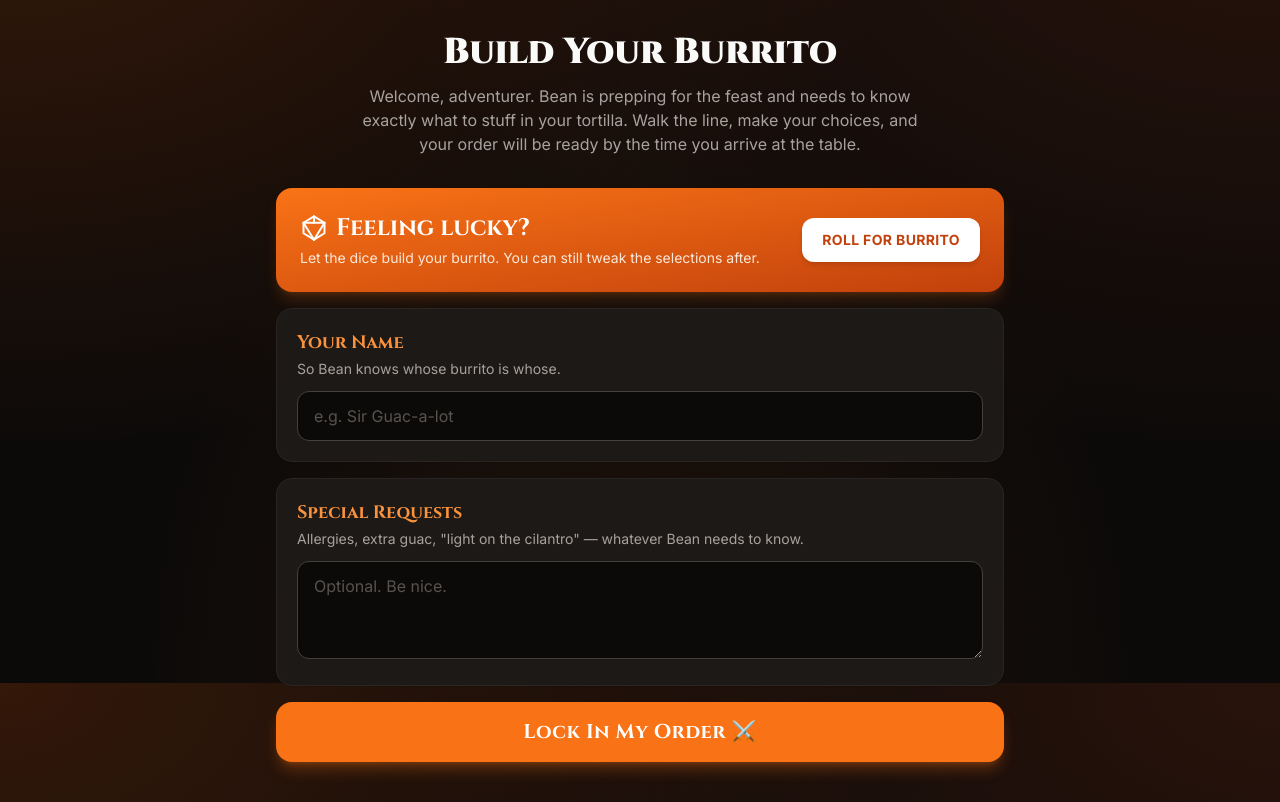
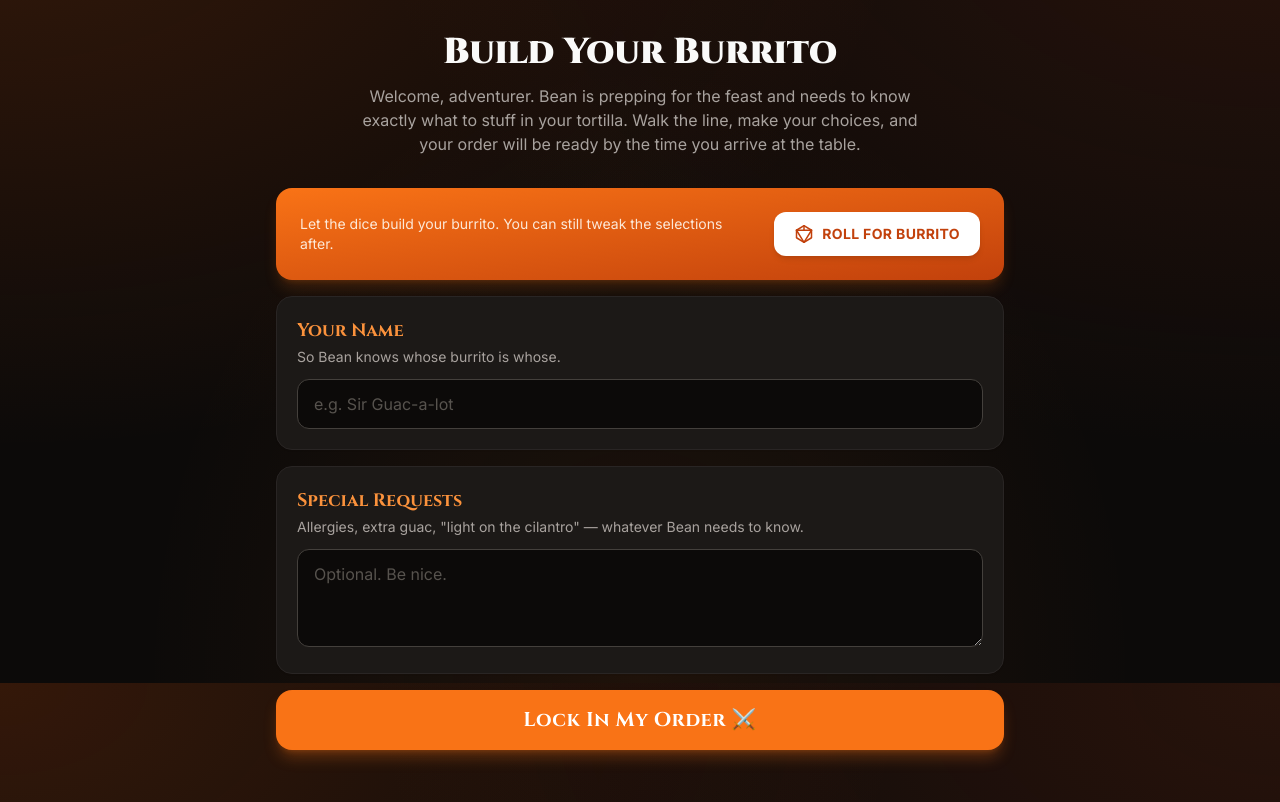
Before and after one commit to BuiltByBean/Burrito, a Flask app: template templates/index.html in a window 1280 px wide. Shown: the part 117-919 px from the top of the page. Run offline with Flask 3, Linux system fonts and the light colour scheme; the template is opened without the code that fills it, so the values that code supplies are empty; some libraries are stand-ins or nearby versions.

Commit message:
Remove "Feeling lucky?" heading, move d20 icon into button
Drops the banner heading and inlines the d20 SVG next to the "Roll for
Burrito" button label. Still spins on click via the animate-dice-roll
keyframe.

Co-Authored-By: Claude Opus 4.6 (1M context) <noreply@anthropic.com>

```diff
--- a/templates/index.html
+++ b/templates/index.html
@@ -17,26 +17,23 @@
     <div class="rounded-2xl bg-gradient-to-br from-brand-500 to-brand-700 p-5 sm:p-6 shadow-lg shadow-brand-500/20 text-white">
         <div class="flex flex-col sm:flex-row sm:items-center gap-4">
             <div class="flex-1">
-                <h2 class="font-display font-bold text-xl sm:text-2xl flex items-center gap-2">
-                    <svg class="w-7 h-7 inline-block" :class="{ 'animate-dice-roll': rolling }"
-                         viewBox="0 0 24 24" fill="none" stroke="currentColor"
-                         stroke-width="1.7" stroke-linecap="round" stroke-linejoin="round"
-                         aria-hidden="true">
-                        <path d="M12 2 L21 7.5 L21 16.5 L12 22 L3 16.5 L3 7.5 Z"/>
-                        <path d="M3 7.5 L21 7.5"/>
-                        <path d="M3 7.5 L12 22"/>
-                        <path d="M21 7.5 L12 22"/>
-                        <path d="M12 2 L12 7.5"/>
-                    </svg>
-                    Feeling lucky?
-                </h2>
-                <p class="text-sm text-brand-50/90 mt-1">
+                <p class="text-sm text-brand-50/90">
                     Let the dice build your burrito. You can still tweak the selections after.
                 </p>
             </div>
             <button type="button"
                     @click="rollBurrito()"
-                    class="shrink-0 px-5 py-3 rounded-xl bg-white text-brand-700 font-bold text-sm uppercase tracking-wide hover:bg-brand-50 active:scale-95 transition-all shadow-md">
+                    class="shrink-0 inline-flex items-center gap-2 px-5 py-3 rounded-xl bg-white text-brand-700 font-bold text-sm uppercase tracking-wide hover:bg-brand-50 active:scale-95 transition-all shadow-md">
+                <svg class="w-5 h-5" :class="{ 'animate-dice-roll': rolling }"
+                     viewBox="0 0 24 24" fill="none" stroke="currentColor"
+                     stroke-width="1.8" stroke-linecap="round" stroke-linejoin="round"
+                     aria-hidden="true">
+                    <path d="M12 2 L21 7.5 L21 16.5 L12 22 L3 16.5 L3 7.5 Z"/>
+                    <path d="M3 7.5 L21 7.5"/>
+                    <path d="M3 7.5 L12 22"/>
+                    <path d="M21 7.5 L12 22"/>
+                    <path d="M12 2 L12 7.5"/>
+                </svg>
                 Roll for Burrito
             </button>
         </div>
```
